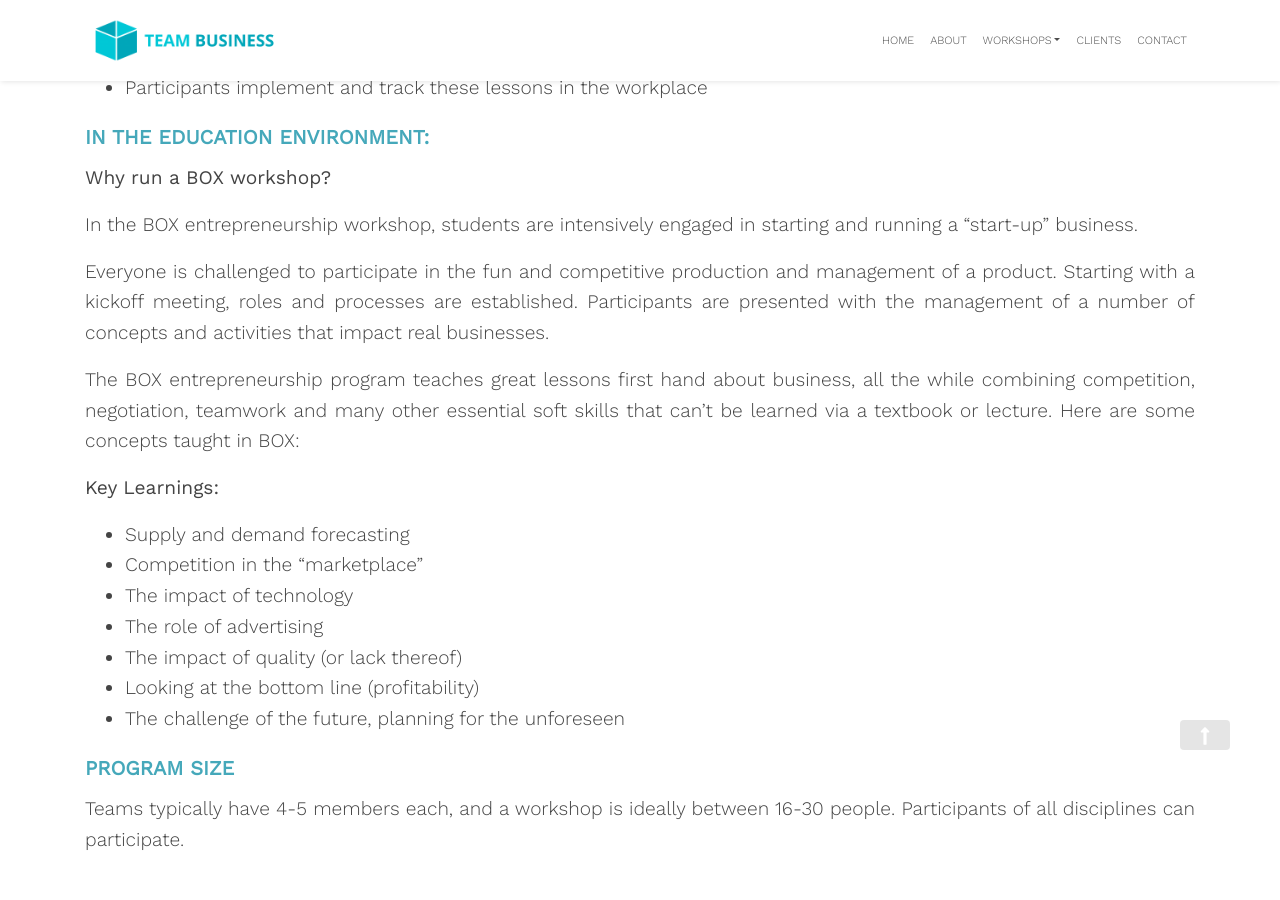
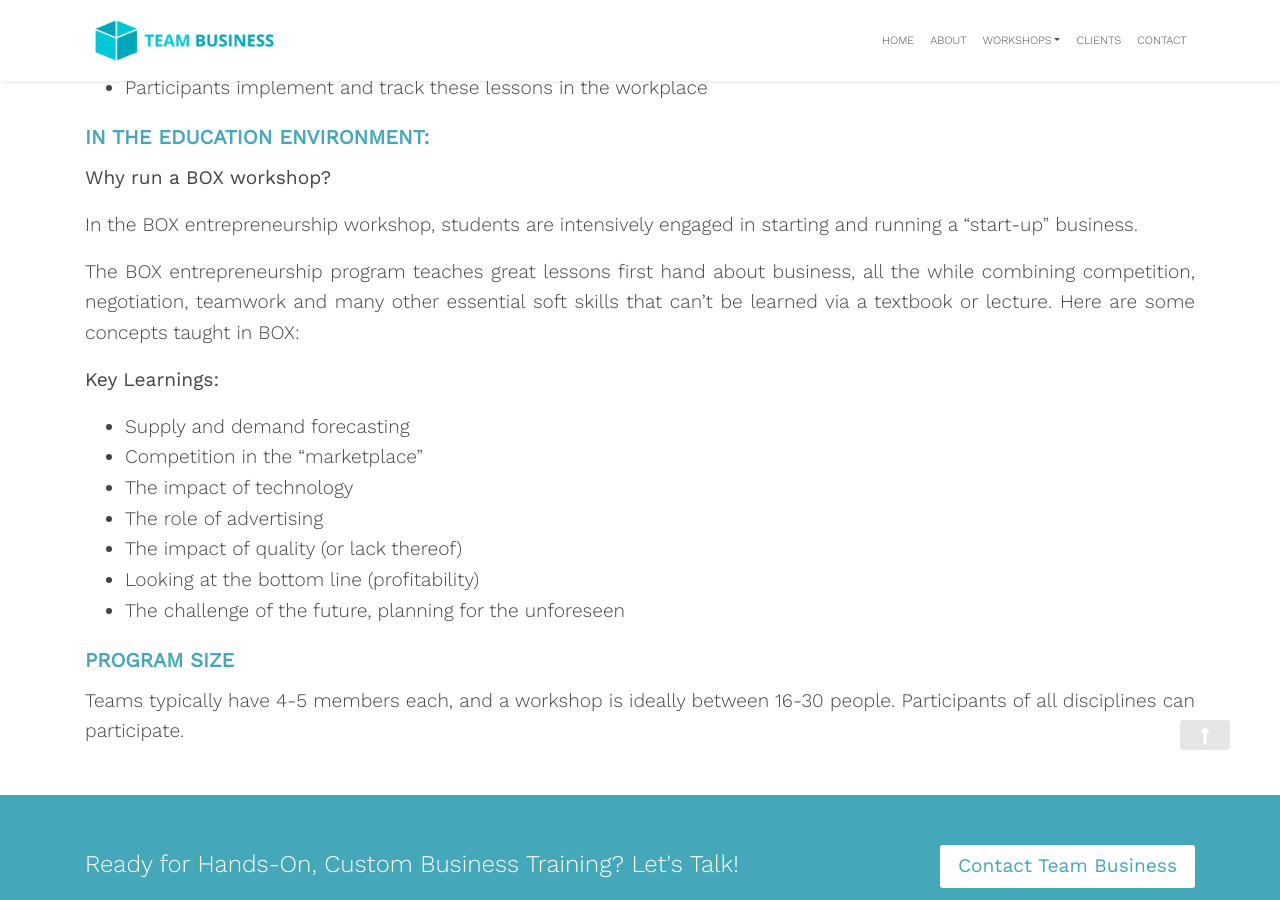
Before and after one commit to zac-heisey/team-business, a Jekyll site: the page built from _pages/box.md, in a window 1280 px wide and 900 px high, scrolled down 3250 px. Built offline with Jekyll 4.4.1, drawn with Linux system fonts in a browser that asks for light colours.

Commit message:
Update from Forestry.io Lara Azzam updated _pages/box.md

```diff
--- a/_pages/box.md
+++ b/_pages/box.md
@@ -60,8 +60,6 @@ Employees take the lessons from the entrepreneurship workshop and, guided by the
 
 In the BOX entrepreneurship workshop, students are intensively engaged in starting and running a “start-up” business.
 
-Everyone is challenged to participate in the fun and competitive production and management of a product. Starting with a kickoff meeting, roles and processes are established. Participants are presented with the management of a number of concepts and activities that impact real businesses.
-
 The BOX entrepreneurship program teaches great lessons first hand about business, all the while combining competition, negotiation, teamwork and many other essential soft skills that can’t be learned via a textbook or lecture. Here are some concepts taught in BOX:
 
 **Key Learnings:**
```
